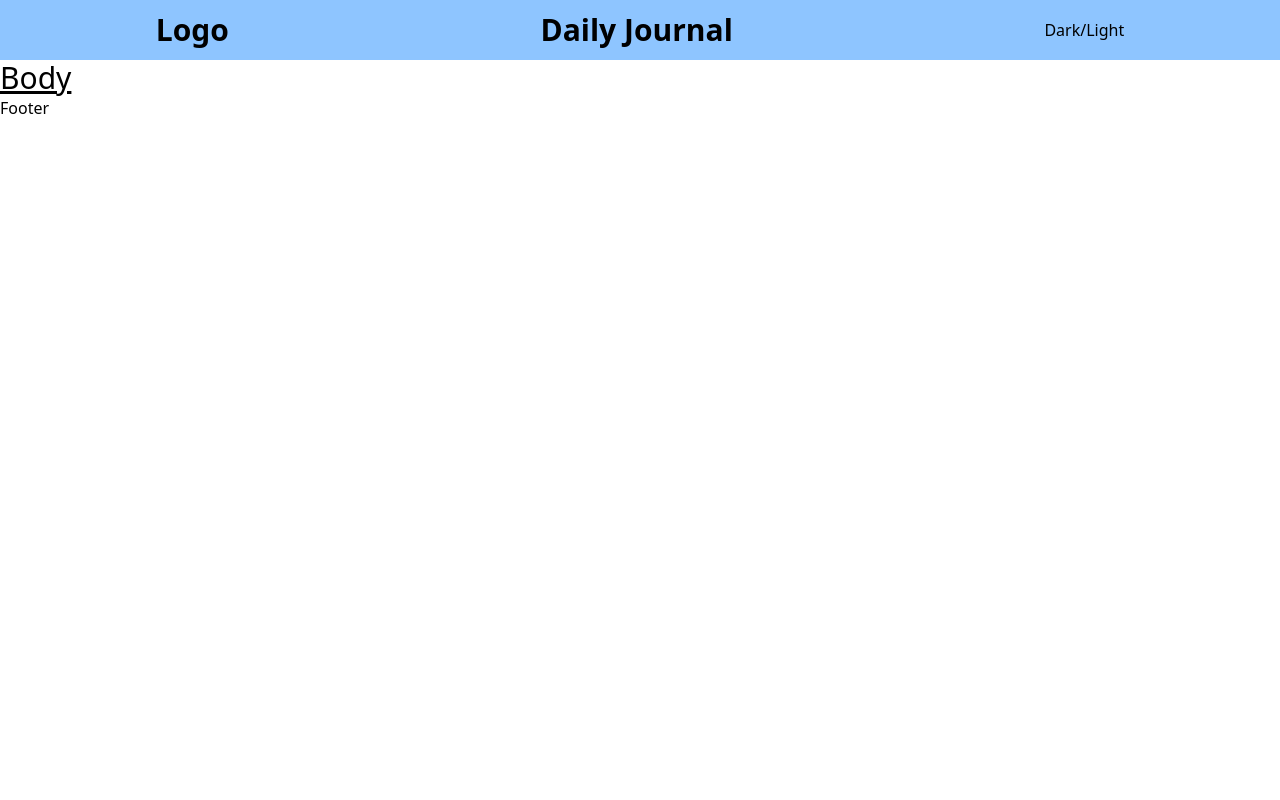
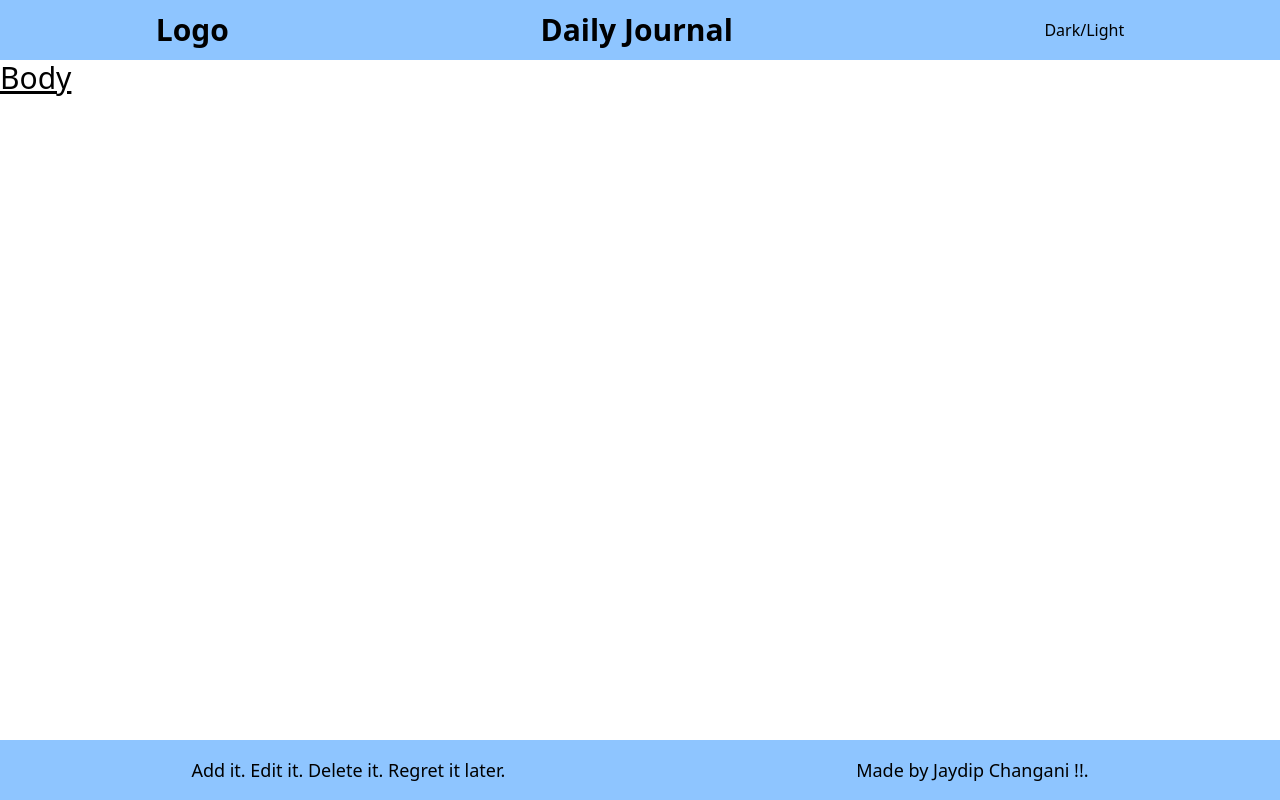
Before and after one commit to jaydipchangani/daily-journal-app, a React (Vite) app: page / in a window 1280 px wide. Built offline with nearby package versions, Linux system fonts and the light colour scheme.

Commit message:
footer and layout change

```diff
--- a/src/App.jsx
+++ b/src/App.jsx
@@ -6,9 +6,17 @@ import Footer from "./components/Footer";
 function App() {
   return (
     <>
-      <Header />
-      <Body />
-      <Footer />
+      <div class="flex flex-col min-h-screen">
+        <div className="flex flex-col ">
+          <Header />
+        </div>
+        <div className="flex-grow ">
+          <Body />
+        </div>
+        <div>
+          <Footer />
+        </div>
+      </div>
     </>
   );
 }
--- a/src/components/Footer.jsx
+++ b/src/components/Footer.jsx
@@ -1,7 +1,15 @@
 import React from "react";
 
 function Footer() {
-  return <div>Footer</div>;
+  return (
+    <>
+      <div class="flex bg-blue-300 justify-around p-4">
+        <p class="text-lg"> Add it. Edit it. Delete it. Regret it later.</p>
+
+        <p class="text-lg"> Made by Jaydip Changani !!.</p>
+      </div>
+    </>
+  );
 }
 
 export default Footer;
```
